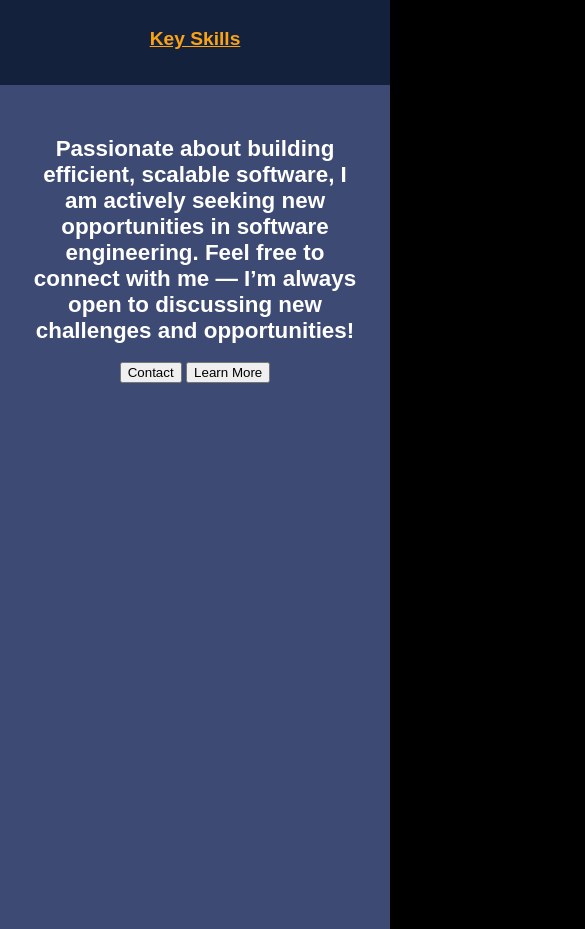
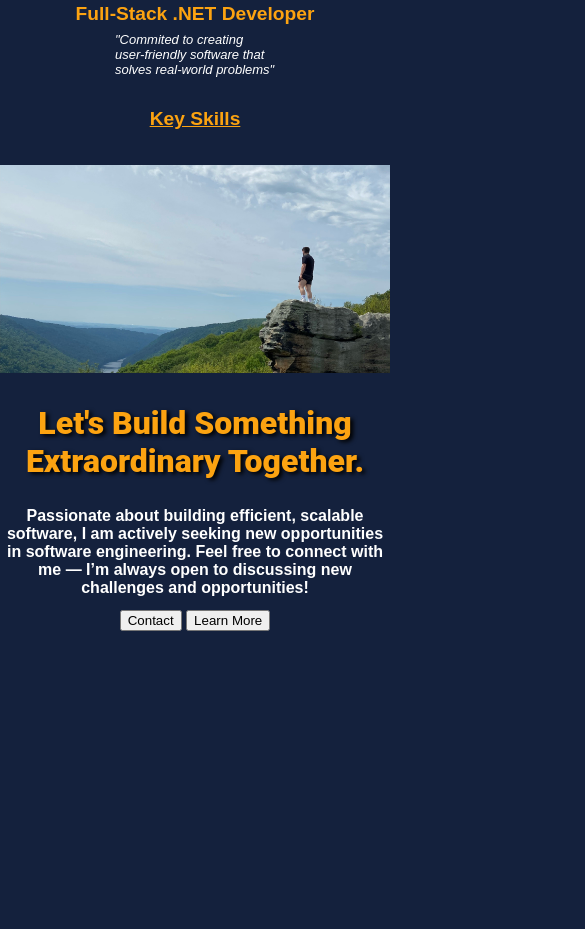
Before and after one commit to lukas-011/resume, a plain HTML site: page HTML_of_resume.html in a window 390 px wide. Shown: the part 533-1462 px from the top of the page, 585 px wide, since content can reach past the window. After the commit the page ends 1164 px from the top, so only its background shows below. Drawn offline with Linux system fonts and the light colour scheme.

Commit message:
I made the picture smaller and reverted back to flexbox for the container. Found a YouTube tutorial on how to make the image fit better. Also made the image responsive for smaller screens

```diff
--- a/HTML_of_resume.html
+++ b/HTML_of_resume.html
@@ -53,38 +53,21 @@
 
                         <h3><u> Key Skills </u></h3>
                     </aside>
-                    <div class="hero-section-main-content">
-                        <img class="about-section-hero-photo" src="images/WVMountainPhoto.jpeg" alt="Image of Me Standing On a West Virginia Mountain">
-                        <div class="about-section-CTA-items">
-                                <h2>
-                                    Passionate about building efficient, scalable software, I am actively seeking new opportunities in software engineering.
-                                    Feel free to connect with me — I’m always open to discussing new challenges and opportunities!
-                                </h2>
+                    <div class="hero-section-main-content-container">
+                        <div class="hero-section-item">
+                            <div class="hero-image">
+                                <img class="about-section-hero-image" src="images/WVMountainPhotoCropped.jpeg" alt="Image of Me Standing On a West Virginia Mountain">
+                            </div>
+                            <div class="hero-text">
+                                <h1>Let's Build Something Extraordinary Together.</h1>
+                                <h2>Passionate about building efficient, scalable software, I am actively seeking new opportunities in software engineering.
+                                    Feel free to connect with me — I’m always open to discussing new challenges and opportunities!</h2>
                                 <button>Contact</button>
                                 <button>Learn More</button>
+                            </div>
                         </div>
                     </div>
-                    <!--<button type="button">Learn More</button> -->
             </section>
-
-<!--            &lt;!&ndash; Projects Section &ndash;&gt;-->
-<!--            <section id="projects">-->
-<!--                <h2>Projects</h2>-->
-<!--                <div class="project">-->
-<!--                    <h3>Project 1 Title</h3>-->
-<!--                    <p>Description of the project, what you did, and the technologies used. <a href="https://github.com/yourusername/project1">View on GitHub</a></p>-->
-<!--                </div>-->
-<!--                <div class="project">-->
-<!--                    <h3>Project 2 Title</h3>-->
-<!--                    <p>Description of the project, what you did, and the technologies used. <a href="https://github.com/yourusername/project2">View on GitHub</a></p>-->
-<!--                </div>-->
-<!--            </section>-->
-
-<!--            &lt;!&ndash; Experience Section &ndash;&gt;-->
-<!--            <section id="experience">-->
-<!--                <h2>Experience</h2>-->
-<!--                <p></p>-->
-<!--            </section>-->
         </main>
 
         <script>
--- a/styles.css
+++ b/styles.css
@@ -22,6 +22,9 @@
     --tertiary-text: #FCA311;
 }
 
+/*********************************************************************************************/
+
+/* Hero Section Sidebar */
 header {
     .navigation-bar {
         display: flex;
@@ -54,10 +57,9 @@ body {
 }
 
 .hero-page-section{
-    padding: 0;
     display: grid;
     grid-template-columns: 400px 2fr;
-    height: 100%;
+    height: 100vh;
 }
 
 .hero-section-sidebar {
@@ -68,23 +70,9 @@ body {
     gap: 12px;
     padding: 1em;
     height: 100%;
-    overflow: hidden;
+    box-sizing: border-box;
 
-    .social-media-icons {
-        display: flex;
-        gap: 20px;
-        align-items: center;
 
-        [class*="bi "] {
-            width: 30px;
-            height: 33px;
-        }
-
-        .bi-youtube {
-            width: 40px;
-            height: 35px;
-        }
-    }
 
     h3 {
         font-weight: bolder;
@@ -105,6 +93,21 @@ body {
     }
 }
 
+.hero-section-sidebar .social-media-icons {
+    display: flex;
+    gap: 20px;
+    align-items: center;
+
+    [class*="bi "] {
+        width: 30px;
+        height: 33px;
+    }
+
+    .bi-youtube {
+        width: 40px;
+        height: 35px;
+    }
+}
 
 .profile-picture {
     width: 200px;
@@ -122,64 +125,128 @@ body {
     object-position: center center;
 }
 
-.hero-section-main-content {
-    display: grid;
-    height: 100dvh;
+/***********************************************************************************/
+
+/* Hero Section Main Content */
+.hero-section-main-content-container {
+    height: 100%;
     width: 100%;
-    grid-template-rows: 3fr auto;
-    grid-template-columns: 100%;
-    overflow: hidden;
+    display: flex;
+    align-items: center;
+    justify-content: center;
+}
+
+.hero-section-item {
+    width: 100%;
+    height: 100%;
     position: relative;
 }
 
-.about-section-hero-photo {
+.hero-section-item .hero-image {
     width: 100%;
+    height: 100%;
     overflow: hidden;
-    position: relative;
 }
 
-.about-section-CTA-items {
-    background-color: var(--secondary-accent);
-    padding: 2em;
-    box-sizing: border-box;
-    height: auto;
+.hero-section-item .hero-image img {
     width: 100%;
-    z-index: 1;
-    text-align: center;
+    height: 100%;
+    object-fit: cover;
+    object-position: 50% 50%;
+    transition: filter 0.3s ease;
+}
+
+.hero-text{
+    position: absolute;
+    top: 50%;
+    left: 40%;
+    transform: translate(-50%, -50%);
+    transition: 0.3s ease, font-size 0.3s ease;
+}
+
+.hero-text h1{
+    color: var(--secondary-bg);
+    font-family: 'Roboto', sans-serif;
+    font-size: 3rem;
+    font-weight: 900;
+    text-shadow: 3px 2px 4px black;
+}
+
+.hero-section-item:hover .hero-text {
+    transform: translate(-50%, -50%) scale(1.02);
+}
+
+.hero-section-item:hover .hero-image {
+    filter: blur(2px);
 }
 
 @media (max-width: 1075px){
     body {
         overflow: auto;
         -webkit-overflow-scrolling: touch;
+        background-color: var(--accent);
     }
 
     .hero-page-section {
         display: flex;
         flex-direction: column;
         width: 100%;
+        height: auto;
     }
 
     .hero-section-sidebar {
-        height: max-content;
-        width: 100vw;
-        padding: 1em 0;
+        height: auto;
+        width: 100%;
+        padding: 1em;
+        align-items: center;
     }
 
-    .hero-section-main-content {
-        grid-template-rows: 2fr auto;
-        overflow: visible;
+    .profile-picture{
+        width: 150px;
+        height: 150px;
     }
 
-
-    .about-section-hero-photo {
-        object-fit: scale-down; /* Prevent excessive cropping on smaller screens */
-        visibility: hidden;
-        display: none;
+    .hero-section-main-content-container {
+        width: 100%;
     }
 
-    .about-section-CTA-items{
+    .hero-section-item{
         height: auto;
+    }
+
+    .hero-section-item .hero-image img {
+        width: 100%;
+        height: auto;
+        object-fit: contain;
+    }
+
+    .hero-text {
+        position: static;
+        transform: none;
+        margin-top: 1em;
+        text-align: center;
+    }
+
+    .hero-text h1 {
+        font-size: 2rem;
+        color: var(--tertiary-text);
+    }
+
+    .hero-text h2 {
+        font-size: 1rem;
+    }
+    .about-section-hero-image {
+        object-fit: scale-down;
+    }
+
+    .navigation-bar {
+        flex-wrap: wrap;
+        justify-content: center;
+    }
+
+    .navigation-bar .nav-bar-item {
+        font-size: 1rem;
+        padding: 0.5em;
     }
 }
 
```
Also changed, not shown: images/WVMountainPhotoCropped.jpeg (added).
